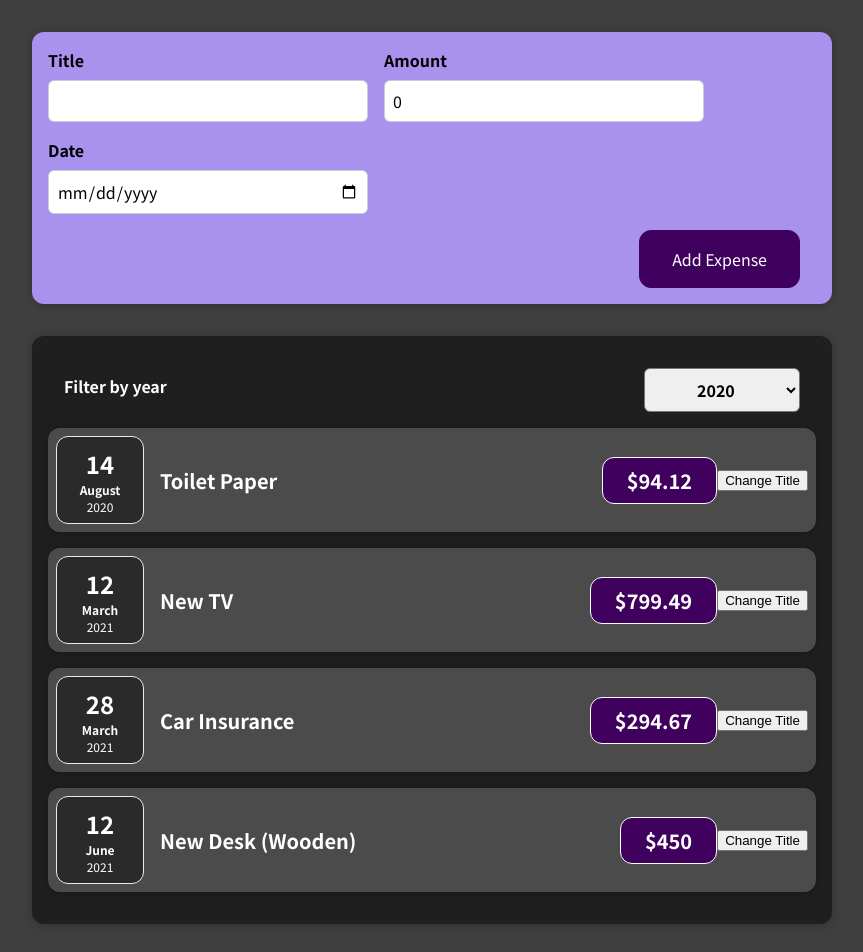
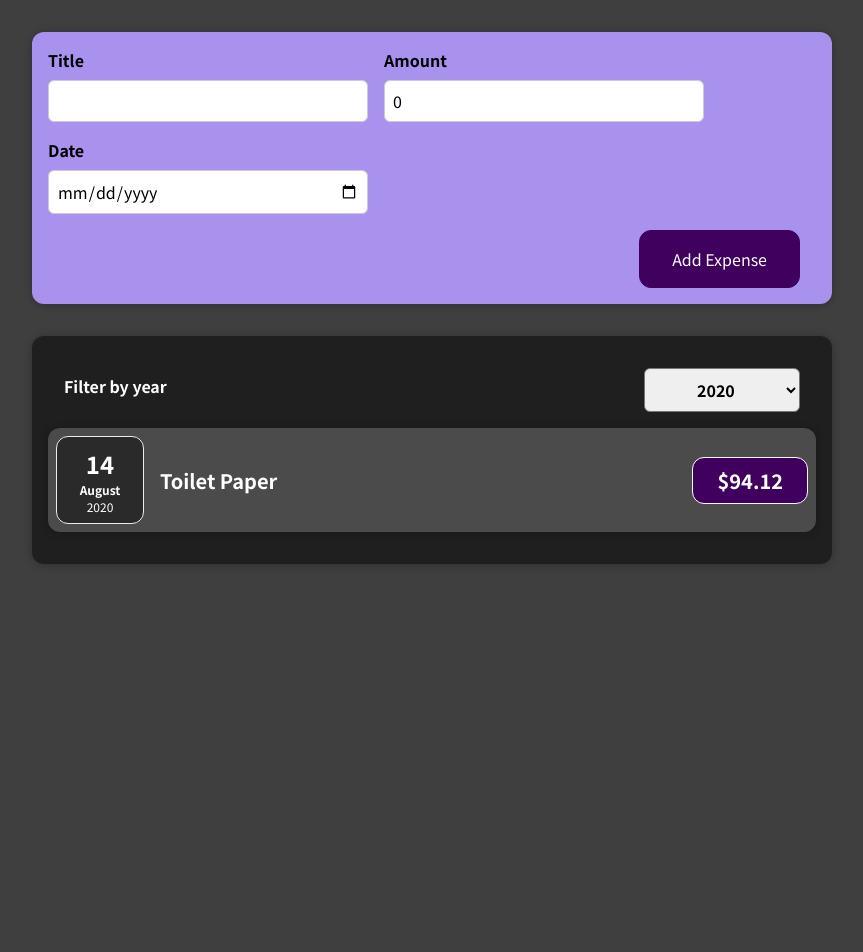
Before and after one commit to RogelioBenavides/expenses-manager, a React (Create React App) app: page / in a window 1280 px wide. Shown: the top 952 px of the page, without its empty margins (208-1071 px from the left). After the commit the page ends 800 px from the top, so only its background shows below. Built offline with nearby package versions, Linux system fonts and the light colour scheme.

Commit message:
Added the map function to display the content

```diff
--- a/src/App.js
+++ b/src/App.js
@@ -1,8 +1,8 @@
+import { useState } from "react";
 import Expenses from "./components/Expenses/Expenses";
 import NewExpense from "./components/NewExpense/NewExpense";
 
-function App() {
-  const expenses = [
+const DUMMY_EXPENSES = [
   {
     id: "e1",
     title: "Toilet Paper",
@@ -24,10 +24,14 @@
   },
 ];
 
+function App() {
+  const [expenses, setExpenses] = useState(DUMMY_EXPENSES);
+
   const addExpenseHandler = expense => {
-    console.log('In App.js');
-    console.log(expense);
-  }
+    setExpenses(prevExpenses => {
+      return [expense, ...prevExpenses];
+    });
+  };
 
   return(
     <div>
--- a/src/components/Expenses/ExpenseItem.js
+++ b/src/components/Expenses/ExpenseItem.js
@@ -1,22 +1,15 @@
 import ExpenseDate from './ExpenseDate';
-import { useState } from 'react';
 import Card from '../UI/Card'
 import './ExpenseItem.css';
 
 const ExpenseItem = (props) => {
-  const [title, setTitle] = useState(props.title);
-  const clickHandler = () => {
-    setTitle('Updated!!!');
-  };
-
   return (
     <Card className="expense-item">
       <ExpenseDate date={props.date}/>
       <div className="expense-item-description">
-        <h2>{title}</h2>
+        <h2>{props.title}</h2>
         <div className="expense-item-price">${props.amount}</div>
       </div>
-      <button onClick={clickHandler}>Change Title</button>
     </Card>
   );
 };
--- a/src/components/Expenses/Expenses.js
+++ b/src/components/Expenses/Expenses.js
@@ -5,34 +5,35 @@
 import "./Expenses.css";
 
 const Expenses = (props) => {
-  const [filteredYear, setFilteredYear] = useState('2020');
-  const filterChangeHandler = selectedYear => {
+  const [filteredYear, setFilteredYear] = useState("2020");
+  const filterChangeHandler = (selectedYear) => {
     setFilteredYear(selectedYear);
+  };
+
+  const filteredExpenses = props.items.filter((expense) => {
+    return expense.date.getFullYear().toString() === filteredYear;
+  });
+
+  let expensesContent = <p>No expenses found</p>
+
+  if(filteredExpenses.length > 0){
+    expensesContent = filteredExpenses.map((expense) => (
+      <ExpenseItem
+        key={expense.id}
+        title={expense.title}
+        amount={expense.amount}
+        date={expense.date}
+      />
+    ))
   }
 
   return (
     <Card className="expenses">
-      <ExpensesFilter selected={filteredYear} onChangeFilter={filterChangeHandler}/>
-      <ExpenseItem
-        title={props.items[0].title}
-        amount={props.items[0].amount}
-        date={props.items[0].date}
+      <ExpensesFilter
+        selected={filteredYear}
+        onChangeFilter={filterChangeHandler}
       />
-      <ExpenseItem
-        title={props.items[1].title}
-        amount={props.items[1].amount}
-        date={props.items[1].date}
-      />
-      <ExpenseItem
-        title={props.items[2].title}
-        amount={props.items[2].amount}
-        date={props.items[2].date}
-      />
-      <ExpenseItem
-        title={props.items[3].title}
-        amount={props.items[3].amount}
-        date={props.items[3].date}
-      />
+      {expensesContent}
     </Card>
   );
 };
```
Lines whose indentation alone changed are shown as unchanged.
